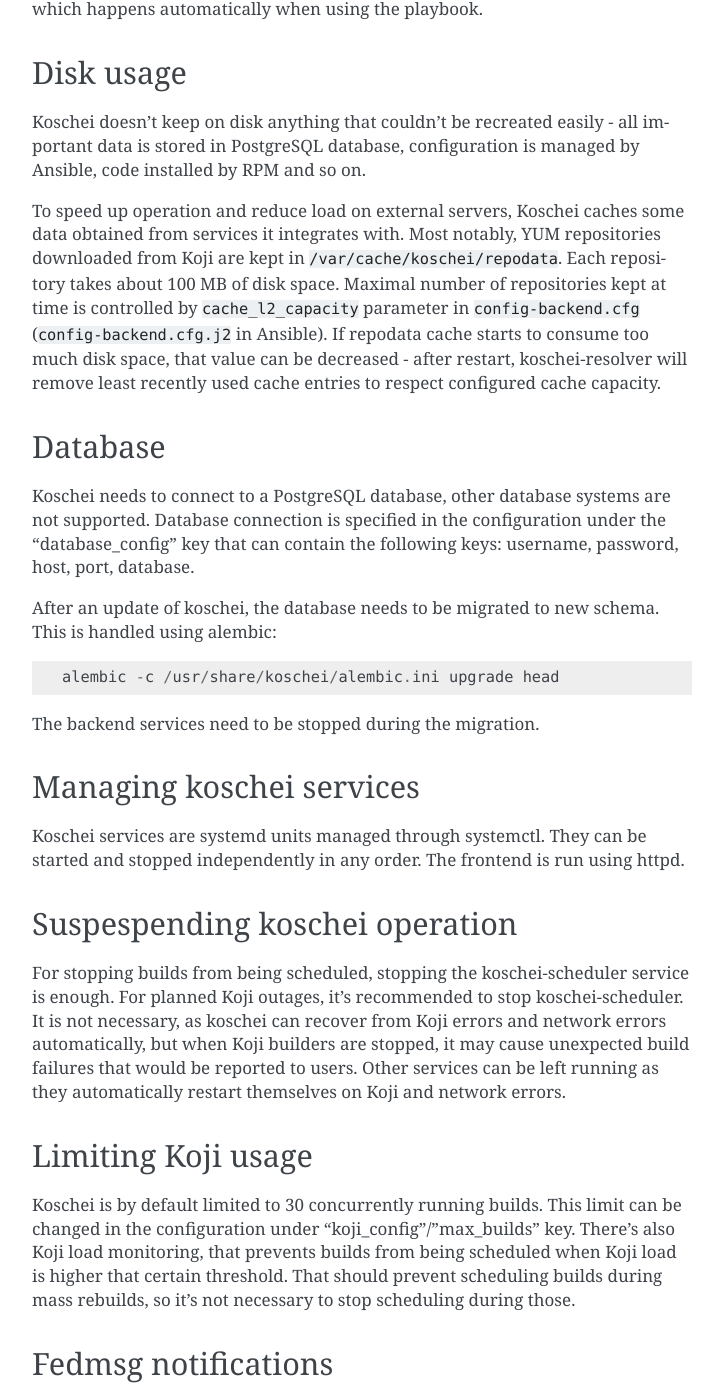
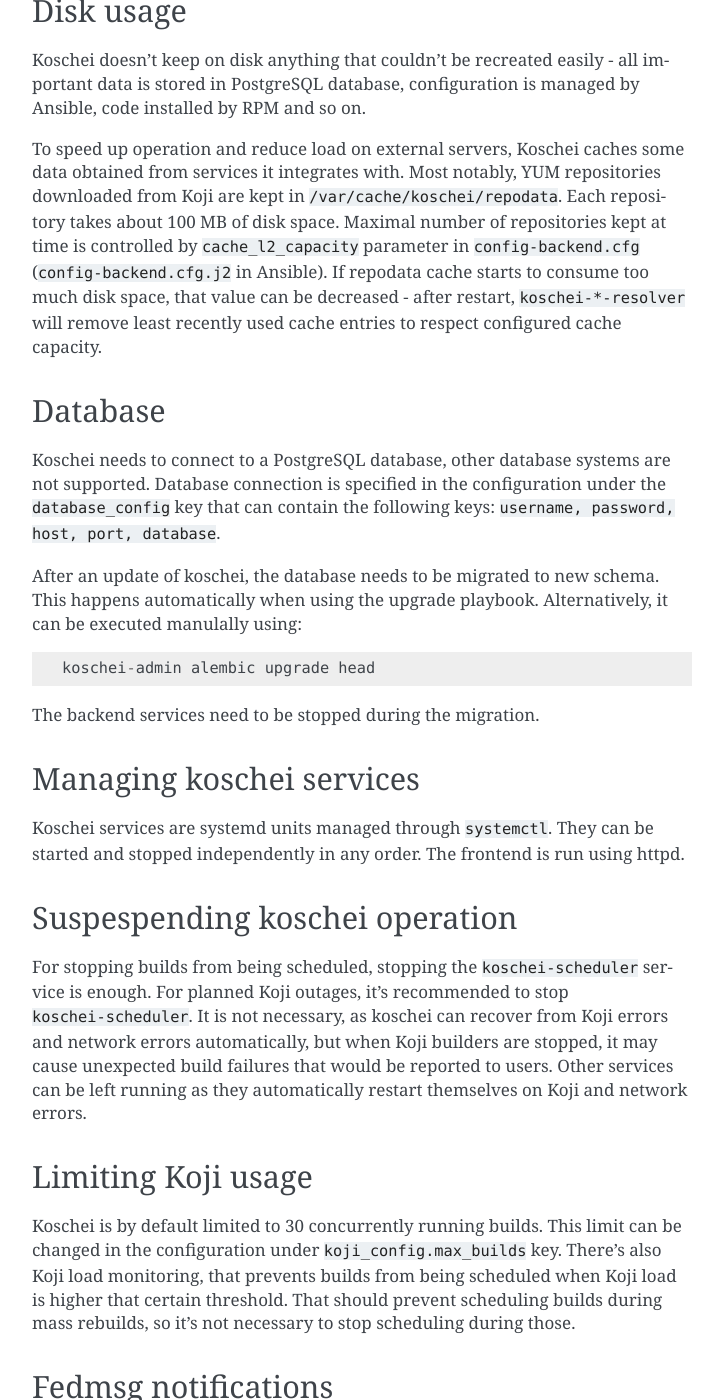
Before and after one commit to FrostyX/infra-docs, a Sphinx documentation site: the page built from docs/sysadmin-guide/sops/koschei.rst, in a window 1280 px wide and 1400 px high, scrolled down 1832 px. Shown: the whole window, without its empty margins (388-1111 px from the left). Built offline with Sphinx 7.4.7, drawn with Linux system fonts in a browser that asks for light colours; some of the changed text lies outside the part shown.

Commit message:
Update koschei SOP other minor fixes

```diff
--- a/docs/sysadmin-guide/sops/koschei.rst
+++ b/docs/sysadmin-guide/sops/koschei.rst
@@ -73,8 +74,8 @@
 =============
 Koschei configuration is in ``/etc/koschei/config-backend.cfg`` and
 ``/etc/koschei/config-frontend.cfg``, and is merged with the default
-configuration in ``/usr/share/koschei/config.cfg`` (the ones in etc
-overrides the defaults in usr). Note the merge is recursive. The
+configuration in ``/usr/share/koschei/config.cfg`` (the ones in ``/etc``
+overrides the defaults in ``/usr``). Note the merge is recursive. The
 configuration contains all configurable items for all Koschei services
 and the frontend. The alterations to configuration that aren't
 temporary should be done through ansible playbook. Configuration
@@ -96,7 +97,7 @@
 controlled by ``cache_l2_capacity`` parameter in
 ``config-backend.cfg`` (``config-backend.cfg.j2`` in Ansible).  If
 repodata cache starts to consume too much disk space, that value can
-be decreased - after restart, koschei-resolver will remove least
+be decreased - after restart, ``koschei-*-resolver`` will remove least
 recently used cache entries to respect configured cache capacity.
 
 
@@ -104,29 +105,30 @@
 ========
 Koschei needs to connect to a PostgreSQL database, other database
 systems are not supported. Database connection is specified in the
-configuration under the "database_config" key that can contain the
-following keys: username, password, host, port, database.
+configuration under the ``database_config`` key that can contain the
+following keys: ``username, password, host, port, database``.
 
 After an update of koschei, the database needs to be migrated to new
-schema. This is handled using alembic::
+schema. This happens automatically when using the upgrade playbook.
+Alternatively, it can be executed manulally using::
 
-  alembic -c /usr/share/koschei/alembic.ini upgrade head
+  koschei-admin alembic upgrade head
 
 The backend services need to be stopped during the migration.
 
 
 Managing koschei services
 =========================
-Koschei services are systemd units managed through systemctl. They can
+Koschei services are systemd units managed through ``systemctl``. They can
 be started and stopped independently in any order. The frontend is run
 using httpd.
 
 
 Suspespending koschei operation
 ===============================
-For stopping builds from being scheduled, stopping the koschei-scheduler
+For stopping builds from being scheduled, stopping the ``koschei-scheduler``
 service is enough. For planned Koji outages, it's recommended to stop
-koschei-scheduler. It is not necessary, as koschei can recover
+``koschei-scheduler``. It is not necessary, as koschei can recover
 from Koji errors and network errors automatically, but when Koji
 builders are stopped, it may cause unexpected build failures that would
 be reported to users. Other services can be left running as they
@@ -137,7 +139,7 @@
 ===================
 Koschei is by default limited to 30 concurrently running builds. This
 limit can be changed in the configuration under
-"koji_config"/"max_builds" key. There's also Koji load monitoring, that
+``koji_config.max_builds`` key. There's also Koji load monitoring, that
 prevents builds from being scheduled when Koji load is higher that
 certain threshold. That should prevent scheduling builds during mass
 rebuilds, so it's not necessary to stop scheduling during those.
@@ -147,9 +149,9 @@
 ====================
 Koschei optionally supports sending fedmsg notifications for package
 state changes. The fedmsg dispatch can be turned on and off in the
-configuration (key "fedmsg-publisher"/"enabled"). Koschei doesn't supply
+configuration (key ``fedmsg-publisher.enabled``). Koschei doesn't supply
 configuration for fedmsg, it lets the library to load it's own (in
-/etc/fedmsg.d/).
+``/etc/fedmsg.d/``).
 
 
 Setting admin announcement
```
Also changed, not shown: other parts of docs/sysadmin-guide/sops/koschei.rst (+14 -14 lines).
